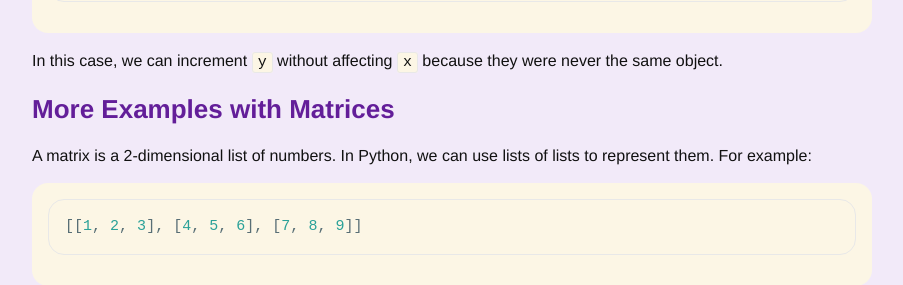
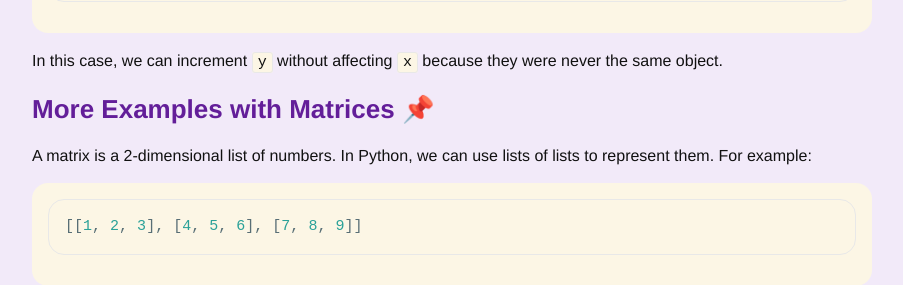
Before and after one commit to purplediane/purplediane.github.io, a Jekyll site: the page built from _posts/2017-05-06-variables-and-references.md, in a window 1280 px wide and 900 px high, scrolled down 2616 px. Shown: the part 166-451 px from the top of the window, without its empty margins (188-1091 px from the left). Built offline with Jekyll 4.4.1, drawn with Linux system fonts in a browser that asks for light colours.

Commit message:
Fix missing emoji

```diff
--- a/_posts/2017-05-06-variables-and-references.md
+++ b/_posts/2017-05-06-variables-and-references.md
@@ -101,7 +101,7 @@ True
 
 In this case, we can increment `y` without affecting `x` because they were never the same object.
 
-### More Examples with Matrices ###
+### More Examples with Matrices 📌 ###
 
 A matrix is a 2-dimensional list of numbers. In Python, we can use lists of lists to represent them. For example:
 
```
